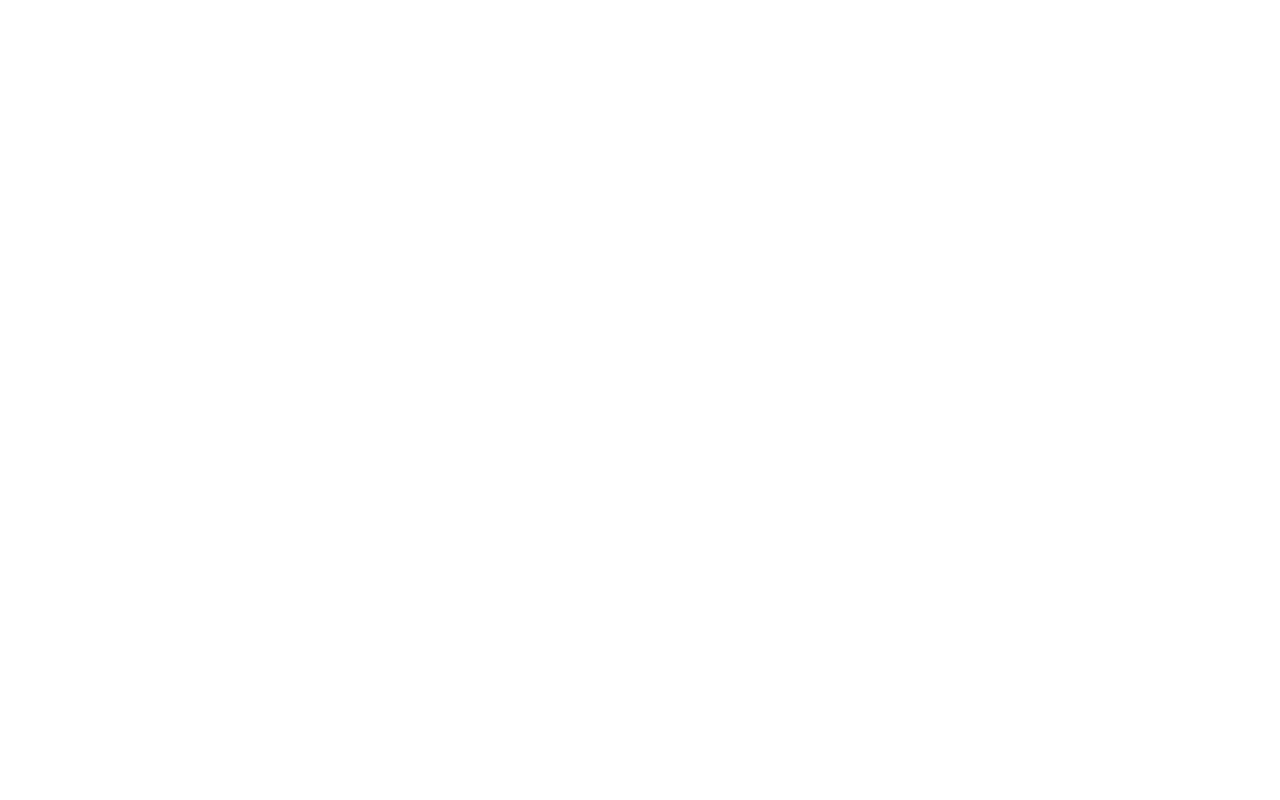
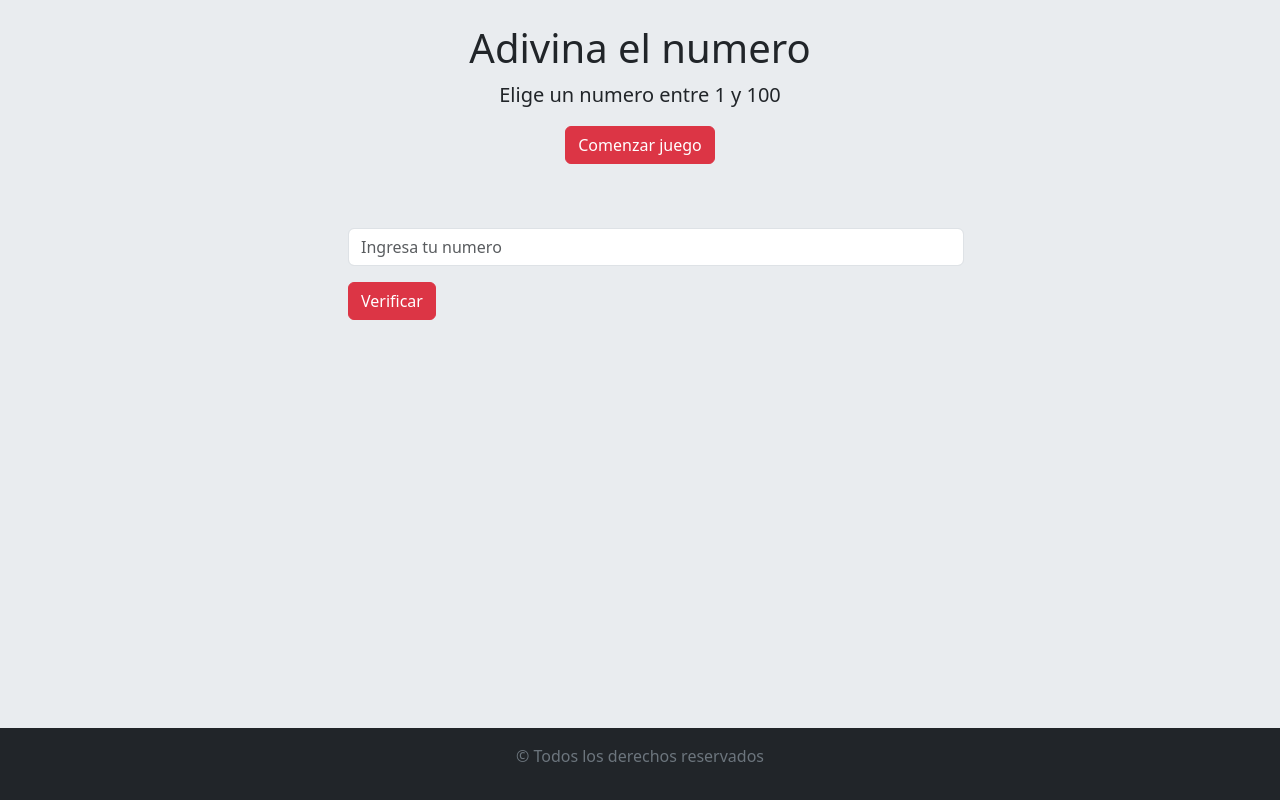
Before and after one commit to GeroCossio/Ejercicio-DOM-1, a plain HTML site: page index.html in a window 1280 px wide. Drawn offline with nearby package versions, Linux system fonts and the light colour scheme.

Commit message:
Se termino el maquetado del index

```diff
--- a/css/style.css
+++ b/css/style.css
@@ -0,0 +1,10 @@
+body{
+    min-height: 100vh;
+    display: flex;
+    flex-direction: column;
+
+}
+
+main{
+    flex-grow: 1;
+}
--- a/index.html
+++ b/index.html
@@ -14,10 +14,29 @@
     <title>DOM-Ejercicio 1</title>
 </head>
 
-<body>
+<body class="bg-body-secondary">
     <header></header>
-    <main></main>
-    <footer></footer>
+    <main>
+        <section class="container-fluid p-4">
+            <div class="text-center">
+                <h1>Adivina el numero</h1>
+                <p class="lead">Elige un numero entre 1 y 100</p>
+                <button class="btn btn-danger " id="numeroGenerado">Comenzar juego</button>
+            </div>
+        </section>
+
+        <section class="container-fluid p-4">
+            <div class="col-sm-6 offset-sm-3">
+                <input type="number" class="form-control m-3" placeholder="Ingresa tu numero">
+                <button class="btn btn-danger mx-3" >Verificar</button>
+            </div>
+
+        </section>
+
+    </main>
+    <footer class="bg-dark text-center text-secondary py-3">
+        <p>&copy; Todos los derechos reservados</p>
+    </footer>
 
     <script src="https://cdn.jsdelivr.net/npm/bootstrap@5.3.0-alpha3/dist/js/bootstrap.bundle.min.js"
         integrity="sha384-ENjdO4Dr2bkBIFxQpeoTz1HIcje39Wm4jDKdf19U8gI4ddQ3GYNS7NTKfAdVQSZe"
```
